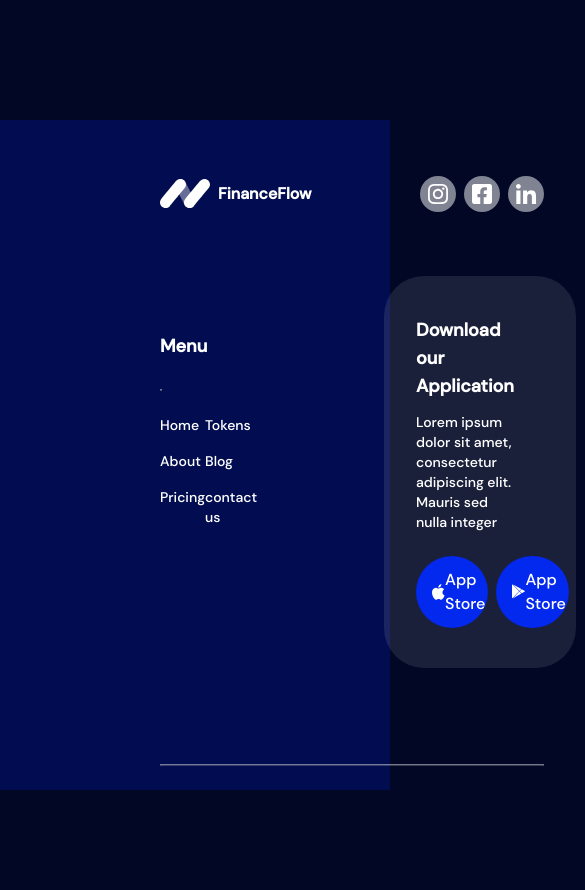
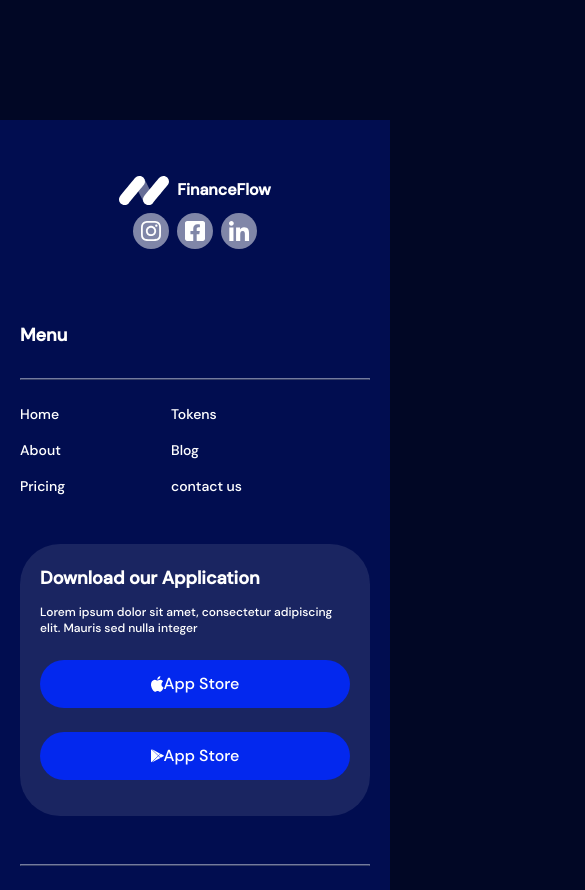
Before and after one commit to hazhirmohammadi/finance-flow, a Next.js app: page / in a window 390 px wide. Shown: the part 10200-11090 px from the top of the page, 585 px wide, since content can reach past the window. Before the commit the page ends 10990 px from the top, so only its background shows below. Built offline with nearby package versions, Linux system fonts and the light colour scheme.

Commit message:
Style: completed Responsive Footer

```diff
--- a/components/Footer.jsx
+++ b/components/Footer.jsx
@@ -4,23 +4,24 @@ import Image from "next/image";
 const Footer = () => {
    return (
        <div className=" text-white ">
-          <footer className="grid grid-cols-12 bg-[#010D50] pt-14 gap-16 ">
-             {/*****/}
+          <footer className="grid grid-cols-12 bg-[#010D50] pt-14 gap-16 max-sm:gap-4 max-sm:px-5">
+             {/**1***/}
+             <div className="order-1 flex  col-span-12 w-full lg:px-40 md:px-5 sm:px-5
+              justify-between  max-sm:flex-col ">
 
-             <div className="flex  col-span-12 w-full  px-40  justify-between">
-               <div className=" flex flex-row items-center gap-2">
+               <div className=" flex flex-row items-center gap-2 max-sm:mx-auto max-sm:mb-2">
                   <Image width={50} height={30} src="/assets/logo.svg" alt="Logo"/>
                   <span className="font-bold">FinanceFlow</span>
                </div>
-                <div className=" flex flex-row gap-2">
+                <div className=" flex flex-row gap-2 max-sm:mx-auto">
                    <Image width={36} height={36} src="/assets/footer/footer_1.svg" alt="Media"/>
                    <Image width={36} height={36} src="/assets/footer/footer_2.svg" alt="Media"/>
                    <Image width={36} height={36} src="/assets/footer/footer_3.svg" alt="Media"/>
                 </div>
              </div>
 
-             {/*****/}
-             <div className="col-span-6 flex justify-start flex-col px-40  pt-14  h-max ">
+             {/***2**/}
+             <div className=" order-2 col-span-6 max-sm:col-span-12 flex justify-start flex-col lg:px-40 md:px-5 sm:px-5   pt-14  h-max ">
 
                 <div className=" flex flex-col ">
                   <div className="h-[25px]">
@@ -30,7 +31,7 @@ const Footer = () => {
 
                 <div className="bg-blue-50 mt-8 mb-6 border-b-gray-500 border-[1px] rounded-full opacity-50"></div>
 
-                <div className=" flex flex-row  justify-between  w-full mb-8">
+                <div className=" flex flex-row  justify-between  w-full mb-8 max-sm:pr-32">
 
                    <div className="flex flex-col gap-4 ">
                       <span className=" text-sm font-light">Home</span>
@@ -45,26 +46,29 @@ const Footer = () => {
 
                 </div>
              </div>
-             {/*****/}
-             <div className="col-span-6 pr-32">
-                <div className=" rounded-[40px] py-10 pl-8 pr-16 bg-[#FFFFFF19]  ">
+             {/**3***/}
+             <div className="order-3 col-span-6 max-sm:col-span-12 lg:pr-32 md:pr-5 sm:px-5 ">
+                <div className=" max-sm:flex max-sm:flex-col rounded-[40px] lg:py-10 lg:pl-8 lg:pr-16 md:py-10 md:pl-4 md:pr-8 max-sm:py-5  max-sm:px-5 bg-[#FFFFFF19]">
                    <h5 className=" w-fit font-bold text-lg mb-3">Download our Application</h5>
-                   <p className=" w-fit text-sm font-light mb-6">Lorem ipsum dolor sit amet, consectetur adipiscing elit. Mauris sed nulla integer</p>
-                   <div className=" flex flex-row w-fit gap-2">
-                      <div className="flex flex-row items-center rounded-full  py-3 px-4 bg-[#0328EE]  w-fit">
+                   <p className=" w-fit text-sm font-light mb-6 max-sm:text-xs">Lorem ipsum dolor sit amet, consectetur adipiscing elit. Mauris sed nulla integer</p>
+
+                   <div className=" flex flex-row  w-fit max-sm:w-full gap-2 max-sm:flex-col max-sm:justify-center">
+                      <div className="flex flex-row  items-center rounded-full py-3 px-4 bg-[#0328EE] mb-10 max-sm:mb-4 w-fit max-sm:w-full max-sm:justify-center">
                          <Image width={13} height={18} className=""
                                 src="/assets/homeImg/section9/sec9|1.svg" alt="Download"/>
-                         <span>App Store</span>
+                         <span className=" md:text-[10px] ">App Store</span>
                       </div>
-                      <div className="flex flex-row items-center rounded-full py-3 px-4 bg-[#0328EE]  w-fit">
+                      <div className="flex flex-row items-center rounded-full py-3 px-4 bg-[#0328EE] mb-10 max-sm:mb-4 w-fit max-sm:w-full max-sm:justify-center">
                          <Image width={13} height={18} className=""
                                 src="/assets/homeImg/section9/sec9|3.svg" alt="Download"/>
-                         <span>App Store</span>
+                         <span className=" md:text-[10px] ">App Store</span>
                       </div>
                    </div>
                 </div>
              </div>
-             <div className="bg-blue-50 mt-8 mb-6 border-b-gray-500 border-[1px] rounded-full opacity-50 col-span-12 mx-40"></div>
+
+             <div className="order-4 bg-blue-50 mt-8 mb-6 border-b-gray-500 border-[1px] rounded-full opacity-50 col-span-12 lg:mx-40 md:mr-5 sm:mx-5 "></div>
+
           </footer>
 
        </div>
```
